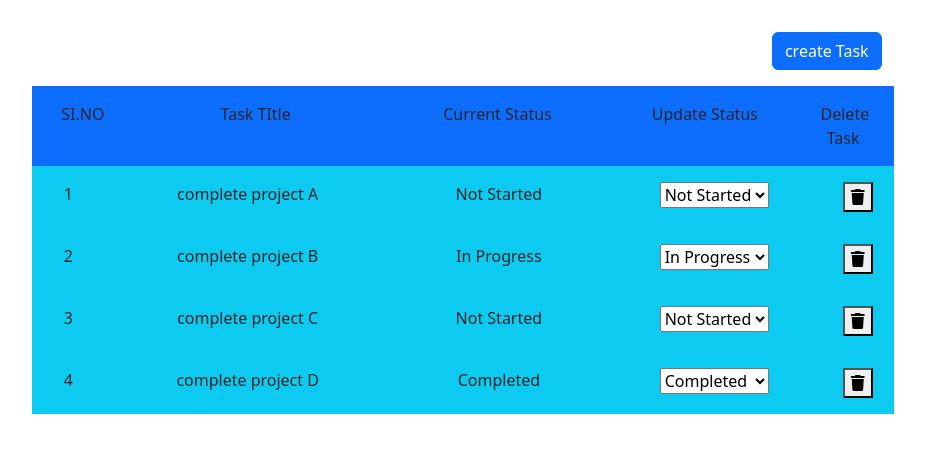
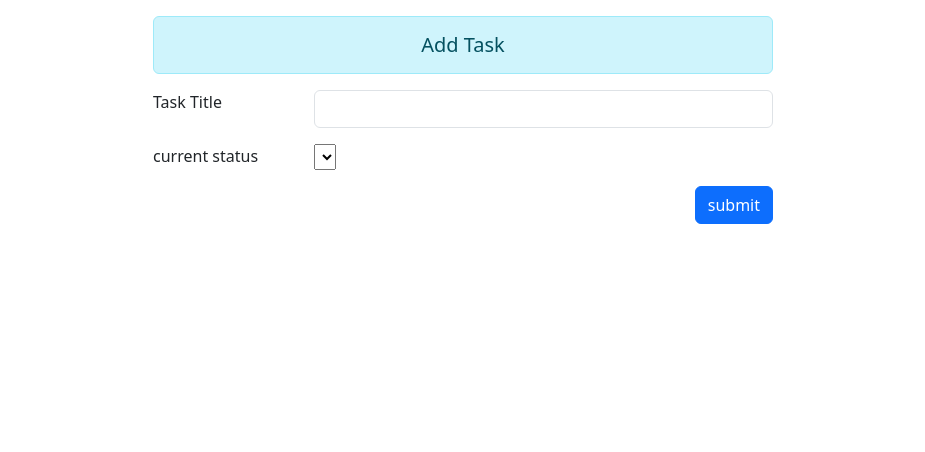
Before and after one commit to arun-0597/angular_practise, an Angular app: page /add-task in a window 1280 px wide. Shown: the top 452 px of the page, without its empty margins (177-1102 px from the left). Built offline with nearby package versions, Linux system fonts and the light colour scheme.

Commit message:
routing done

```diff
--- a/src/app/add-task/add-task.component.html
+++ b/src/app/add-task/add-task.component.html
@@ -1 +1,38 @@
-<p>add-task works!</p>
+<div class="row">
+    <div class="col-3"></div>
+    <div class="col-6 p-3">
+        <div class="row">
+            <div class="col-12 text-center">
+                <h5 class="alert alert-info">Add Task</h5>
+            </div>
+        </div>
+        <div class="row">
+            <div class="col-3">
+                Task Title
+            </div>
+            <div class="col-9">
+                <input type="text" class="form-control">
+            </div>
+        </div>
+        <div class="row mt-3">
+            <div class="col-3">
+                current status
+            </div>
+            <div class="col-9">
+                <select>
+                    <option value=""></option>
+                    <option value=""></option>
+                    <option value=""></option>
+                </select>
+            </div>
+        </div>
+        <div class="row mt-3">
+            <div class="col-12 text-end">
+                <button type="button" class="btn btn-primary">
+                    submit
+                </button>
+            </div>
+        </div>
+    </div>
+    <div class="col-3"></div>
+</div>
--- a/src/app/app.component.html
+++ b/src/app/app.component.html
@@ -1 +1 @@
-<app-todo-list></app-todo-list>
+<router-outlet></router-outlet>
--- a/src/app/app.module.ts
+++ b/src/app/app.module.ts
@@ -4,6 +4,7 @@ import { BrowserModule } from '@angular/platform-browser';
 import { AppComponent } from './app.component';
 import { TodoListComponent } from './todo-list/todo-list.component';
 import { AddTaskComponent } from './add-task/add-task.component';
+import { AppRoutingModule } from './app-routing.module';
 
 @NgModule({
   declarations: [
@@ -12,7 +13,8 @@ import { AddTaskComponent } from './add-task/add-task.component';
     AddTaskComponent
   ],
   imports: [
-    BrowserModule
+    BrowserModule,
+    AppRoutingModule
   ],
   providers: [],
   bootstrap: [AppComponent]
--- a/src/app/todo-list/todo-list.component.html
+++ b/src/app/todo-list/todo-list.component.html
@@ -3,9 +3,11 @@
     <div class="col-8 p-3">
         <div class="row py-3">
             <div class="col-12 text-end">
-                <button type="button" class="btn btn-primary">
-                    create Task
-                </button>
+                <a routerLink="add-task">
+                    <button type="button" class="btn btn-primary">
+                        create Task
+                    </button>
+                </a>
             </div>
         </div>
         <div class="row bg-primary p-3 text-center">
```
Also changed, not shown: src/app/app-routing.module.ts (added, +21 -0 lines).
